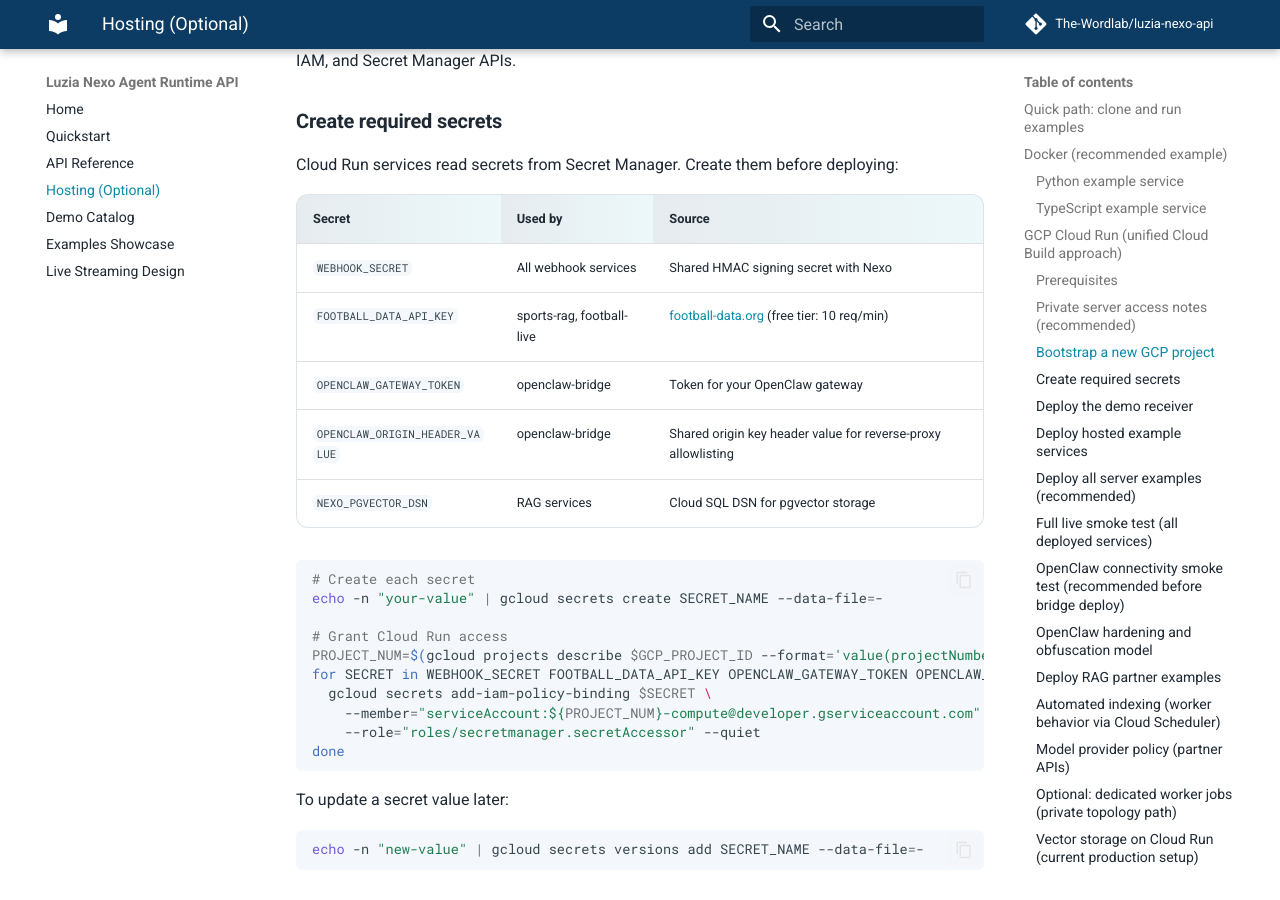
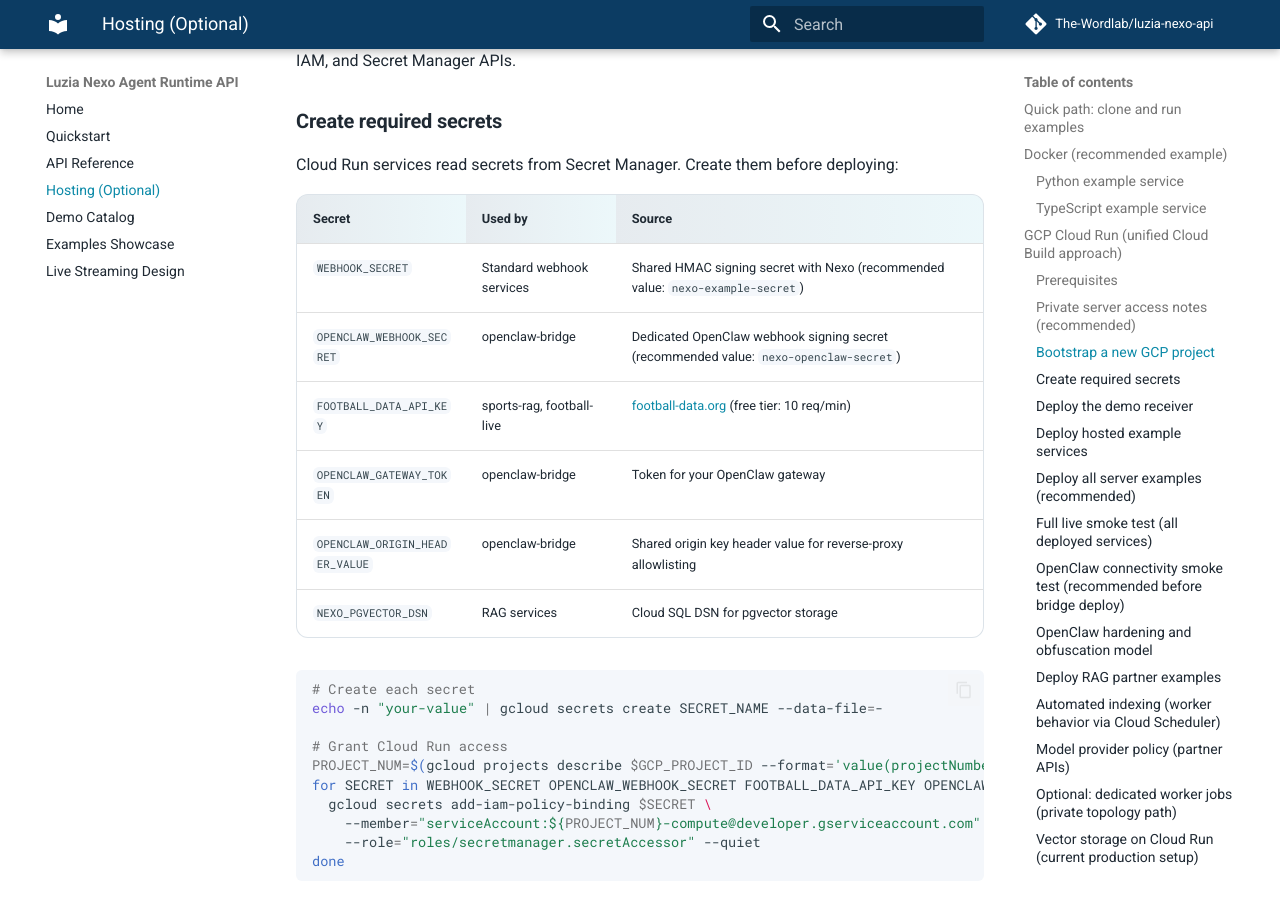
Before and after one commit to The-Wordlab/luzia-nexo-api, an MkDocs documentation site: the page built from docs/hosting.md, in a window 1280 px wide and 900 px high, scrolled down 1706 px. Built offline with MkDocs 1.6.1 and Material for MkDocs 9.7.7, drawn with Linux system fonts in a browser that asks for light colours; comment, search, counter and statistics services are not loaded; some of the changed text lies outside the part shown.

Commit message:
Align demo webhook secrets with Nexo seed policy

```diff
--- a/docs/hosting.md
+++ b/docs/hosting.md
@@ -83,7 +83,8 @@
 
 | Secret | Used by | Source |
 |---|---|---|
-| `WEBHOOK_SECRET` | All webhook services | Shared HMAC signing secret with Nexo |
+| `WEBHOOK_SECRET` | Standard webhook services | Shared HMAC signing secret with Nexo (recommended value: `nexo-example-secret`) |
+| `OPENCLAW_WEBHOOK_SECRET` | openclaw-bridge | Dedicated OpenClaw webhook signing secret (recommended value: `nexo-openclaw-secret`) |
 | `FOOTBALL_DATA_API_KEY` | sports-rag, football-live | [football-data.org](https://www.football-data.org/client/register) (free tier: 10 req/min) |
 | `OPENCLAW_GATEWAY_TOKEN` | openclaw-bridge | Token for your OpenClaw gateway |
 | `OPENCLAW_ORIGIN_HEADER_VALUE` | openclaw-bridge | Shared origin key header value for reverse-proxy allowlisting |
@@ -95,7 +96,7 @@
 
 # Grant Cloud Run access
 PROJECT_NUM=$(gcloud projects describe $GCP_PROJECT_ID --format='value(projectNumber)')
-for SECRET in WEBHOOK_SECRET FOOTBALL_DATA_API_KEY OPENCLAW_GATEWAY_TOKEN OPENCLAW_ORIGIN_HEADER_VALUE NEXO_PGVECTOR_DSN; do
+for SECRET in WEBHOOK_SECRET OPENCLAW_WEBHOOK_SECRET FOOTBALL_DATA_API_KEY OPENCLAW_GATEWAY_TOKEN OPENCLAW_ORIGIN_HEADER_VALUE NEXO_PGVECTOR_DSN; do
   gcloud secrets add-iam-policy-binding $SECRET \
     --member="serviceAccount:${PROJECT_NUM}-compute@developer.gserviceaccount.com" \
     --role="roles/secretmanager.secretAccessor" --quiet
@@ -359,7 +360,8 @@
 
 | Secret Manager key | Description |
 |---|---|
-| `WEBHOOK_SECRET` | HMAC-SHA256 signing secret shared with Nexo |
+| `WEBHOOK_SECRET` | HMAC-SHA256 signing secret for standard webhook demos (`nexo-example-secret`) |
+| `OPENCLAW_WEBHOOK_SECRET` | HMAC-SHA256 signing secret for openclaw-bridge (`nexo-openclaw-secret`) |
 | `NEXO_PGVECTOR_DSN` | Cloud SQL DSN used by RAG services with `VECTOR_STORE_BACKEND=pgvector` |
 | `FOOTBALL_DATA_API_KEY` | football-data.org API key for live match/standings data |
 | `OPENCLAW_GATEWAY_TOKEN` | OpenClaw gateway bearer token for openclaw-bridge |
```
Also changed, not shown: examples/webhook/openclaw-bridge/typescript/README.md (+3 -2 lines), 4 other files.
